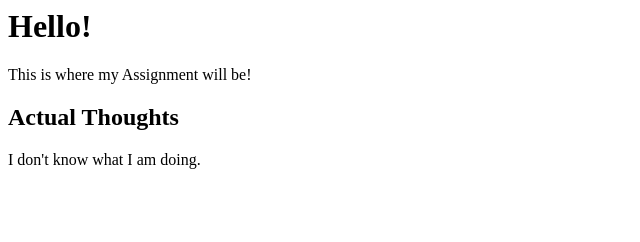
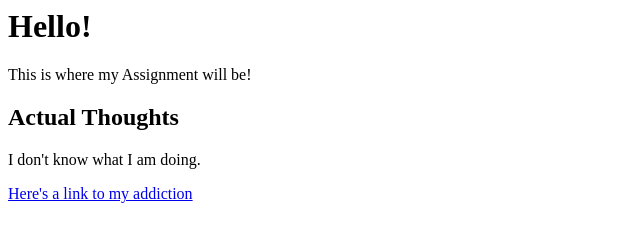
Before and after one commit to rvprtc/1001H-Assignment, a plain HTML site: page index.html in a window 1280 px wide. Shown: the whole page, without its empty margins (0-640 px from the left). Drawn offline with Linux system fonts and the light colour scheme.

Commit message:
Update index.html

```diff
--- a/index.html
+++ b/index.html
@@ -13,5 +13,6 @@
         <p>
             I don't know what I am doing.
         </p>
+        <a href="https://www.leagueoflegends.com/en-us/"> Here's a link to my addiction</a>
     </body>
 </html>
```
